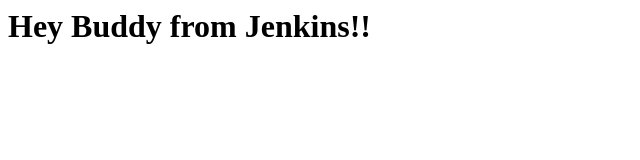
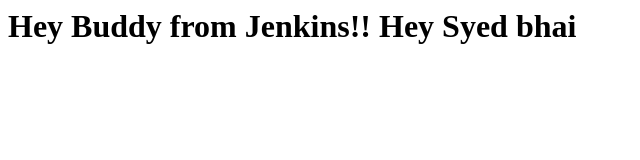
Before and after one commit to Technocrux/jenkinTest, a plain HTML site: page index.html in a window 1280 px wide. Shown: the whole page, without its empty margins (0-640 px from the left). Drawn offline with Linux system fonts and the light colour scheme.

Commit message:
new build v2

```diff
--- a/index.html
+++ b/index.html
@@ -2,6 +2,7 @@
 <body>
 <h1>
 Hey Buddy from Jenkins!!
+Hey Syed bhai
 </h1>
 </body>
 </html>
```
